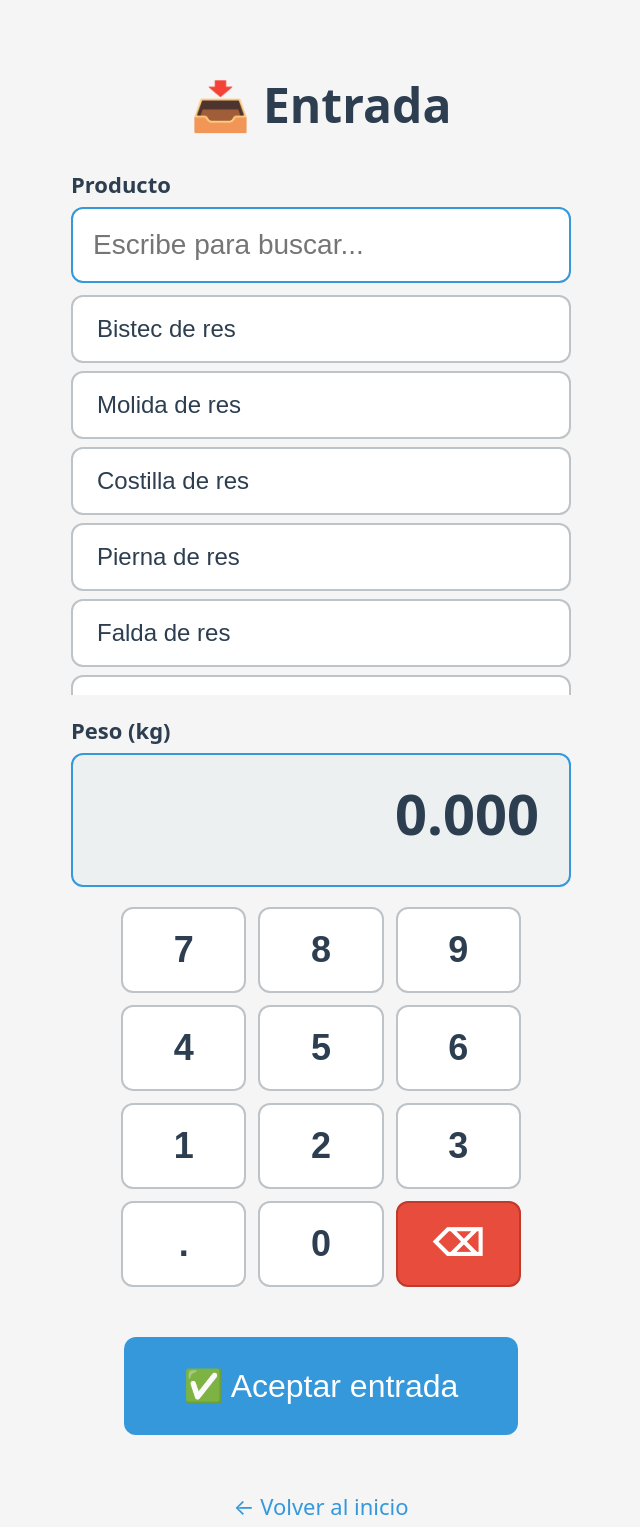
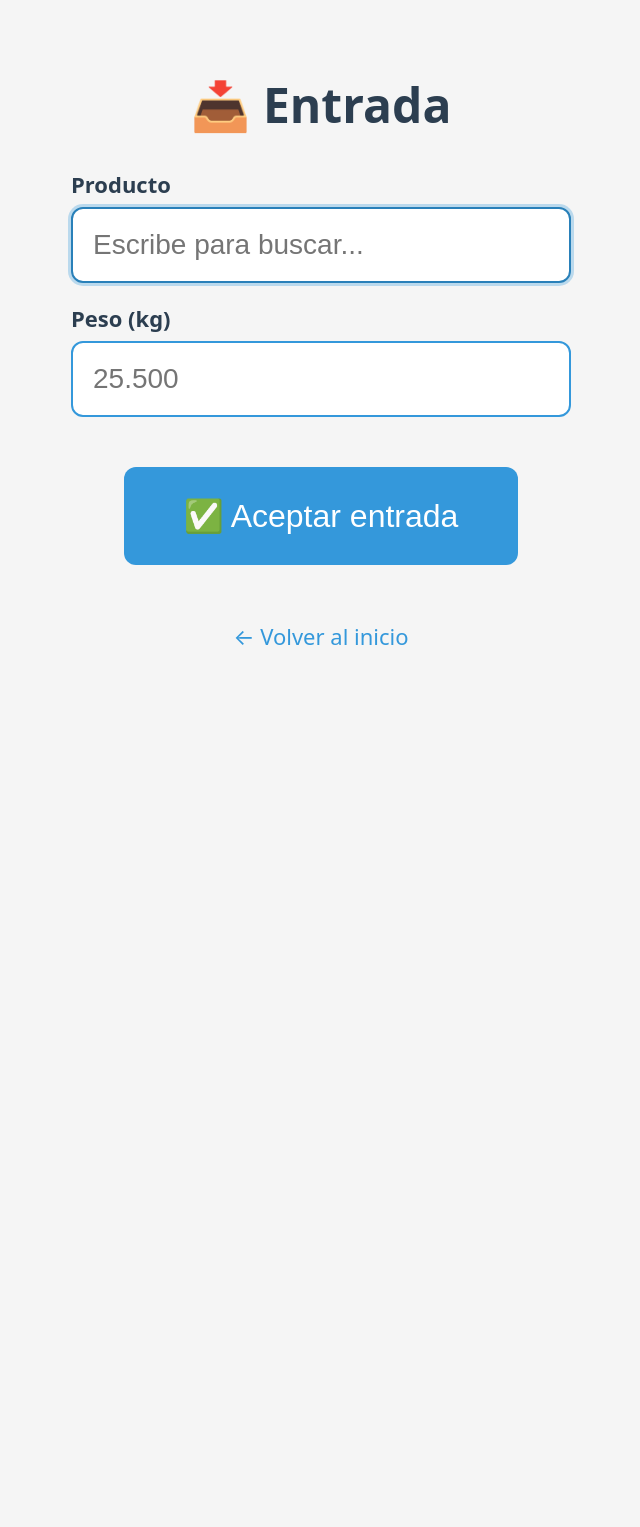
Before and after one commit to Histery/Meatlam_page, a Flask app: page /entrada in a window 1280 px wide. Shown: the top 1527 px of the page, without its empty margins (319-959 px from the left). After the commit the page ends 645 px from the top, so only its background shows below. Run offline with Flask 3, Linux system fonts and the light colour scheme.

Commit message:
Mejorar buscador de productos con navegación por teclado y estilos

```diff
--- a/static/entrada.js
+++ b/static/entrada.js
@@ -1,119 +1,106 @@
-// ===== Buscador de productos =====
 const inputProducto = document.getElementById('producto');
+const inputPeso = document.getElementById('peso');
 const divSugerencias = document.getElementById('sugerencias');
-let productosCache = [];
+const resultado = document.getElementById('resultado');
 
-async function cargarSugerencias(q) {
+let resultados = [];      // lista actual de sugerencias
+let indiceActivo = -1;    // cuál está resaltada (-1 = ninguna)
+let productoSeleccionado = false;  // para saber si ya eligió uno
+
+// ===== Buscar y mostrar sugerencias =====
+async function buscar(q) {
+    if (q === '') {
+        ocultarSugerencias();
+        return;
+    }
     try {
-        const url = q ? '/api/productos?q=' + encodeURIComponent(q) : '/api/productos';
-        const respuesta = await fetch(url);
-        const lista = await respuesta.json();
-        mostrarSugerencias(lista, q);
+        const respuesta = await fetch('/api/productos?q=' + encodeURIComponent(q));
+        resultados = await respuesta.json();
+        indiceActivo = -1;
+        renderSugerencias(q);
     } catch (error) {
         console.error('Error buscando:', error);
     }
 }
 
-function mostrarSugerencias(lista, q) {
+function renderSugerencias(q) {
     divSugerencias.innerHTML = '';
-    lista.forEach(function(nombre) {
+
+    if (resultados.length === 0) {
+        ocultarSugerencias();
+        return;
+    }
+
+    resultados.forEach(function(nombre, i) {
         const btn = document.createElement('button');
         btn.className = 'sugerencia';
         btn.type = 'button';
-        // Resaltar la coincidencia
-        if (q) {
-            const idx = nombre.toLowerCase().indexOf(q.toLowerCase());
-            if (idx >= 0) {
-                btn.innerHTML =
-                    nombre.slice(0, idx) +
-                    '<span class="coincide">' + nombre.slice(idx, idx + q.length) + '</span>' +
-                    nombre.slice(idx + q.length);
-            } else {
-                btn.textContent = nombre;
-            }
+        btn.dataset.indice = i;
+
+        // Resaltar coincidencia
+        const idx = nombre.toLowerCase().indexOf(q.toLowerCase());
+        if (idx >= 0) {
+            btn.innerHTML =
+                nombre.slice(0, idx) +
+                '<span class="coincide">' + nombre.slice(idx, idx + q.length) + '</span>' +
+                nombre.slice(idx + q.length);
         } else {
             btn.textContent = nombre;
         }
+
         btn.addEventListener('click', function() {
-            inputProducto.value = nombre;
-            divSugerencias.innerHTML = '';
+            seleccionar(i);
         });
+
         divSugerencias.appendChild(btn);
+    });
+
+    divSugerencias.classList.remove('oculto');
+}
+
+function ocultarSugerencias() {
+    divSugerencias.classList.add('oculto');
+    divSugerencias.innerHTML = '';
+    resultados = [];
+    indiceActivo = -1;
+}
+
+function actualizarActiva() {
+    const botones = divSugerencias.querySelectorAll('.sugerencia');
+    botones.forEach(function(b, i) {
+        if (i === indiceActivo) {
+            b.classList.add('activa');
+            // Asegurar que se vea si hay scroll
+            b.scrollIntoView({ block: 'nearest' });
+        } else {
+            b.classList.remove('activa');
+        }
     });
 }
 
-inputProducto.addEventListener('input', function() {
-    const q = inputProducto.value.trim();
-    cargarSugerencias(q);
-});
-
-// Cargar favoritos al entrar
-cargarSugerencias('');
-
-// ===== Teclado numérico =====
-let pesoTexto = '';  // lo que se va tecleando como texto
-const displayPeso = document.getElementById('display-peso');
-
-function actualizarDisplay() {
-    if (pesoTexto === '') {
-        displayPeso.textContent = '0.000';
-    } else {
-        // Si termina en punto, mostrar el punto tal cual
-        if (pesoTexto.endsWith('.')) {
-            displayPeso.textContent = pesoTexto;
-        } else {
-            // Formatear con 3 decimales solo si ya hay punto
-            const num = parseFloat(pesoTexto);
-            if (isNaN(num)) {
-                displayPeso.textContent = '0.000';
-            } else if (pesoTexto.includes('.')) {
-                displayPeso.textContent = pesoTexto;
-            } else {
-                displayPeso.textContent = pesoTexto;
-            }
-        }
-    }
+function seleccionar(i) {
+    if (i < 0 || i >= resultados.length) return;
+    inputProducto.value = resultados[i];
+    productoSeleccionado = true;
+    ocultarSugerencias();
+    inputPeso.focus();  // saltar directo al peso
 }
 
-document.querySelectorAll('.tecla').forEach(function(tecla) {
-    tecla.addEventListener('click', function() {
-        const num = tecla.getAttribute('data-num');
-        const accion = tecla.getAttribute('data-accion');
-
-        if (accion === 'borrar') {
-            pesoTexto = pesoTexto.slice(0, -1);
-        } else if (num === '.') {
-            // Solo un punto decimal
-            if (!pesoTexto.includes('.')) {
-                if (pesoTexto === '') pesoTexto = '0';
-                pesoTexto += '.';
-            }
-        } else {
-            // Evitar más de 3 decimales
-            if (pesoTexto.includes('.')) {
-                const decimales = pesoTexto.split('.')[1];
-                if (decimales.length >= 3) return;
-            }
-            pesoTexto += num;
-        }
-        actualizarDisplay();
-    });
-});
-
-// ===== Botón Aceptar =====
-document.getElementById('btn-aceptar').addEventListener('click', async function() {
-    const producto = document.getElementById('producto').value.trim();
-    const peso = parseFloat(pesoTexto);
-    const resultado = document.getElementById('resultado');
+// ===== Enviar al backend =====
+async function enviarEntrada() {
+    const producto = inputProducto.value.trim();
+    const peso = parseFloat(inputPeso.value);
 
     if (!producto) {
         resultado.textContent = '⚠️ Falta el producto';
         resultado.style.color = '#e67e22';
+        inputProducto.focus();
         return;
     }
     if (isNaN(peso) || peso <= 0) {
         resultado.textContent = '⚠️ El peso debe ser mayor a 0';
         resultado.style.color = '#e67e22';
+        inputPeso.focus();
         return;
     }
 
@@ -132,9 +119,12 @@ document.getElementById('btn-aceptar').addEventListener('click', async function(
         if (datos.ok) {
             resultado.textContent = '✅ ' + datos.mensaje;
             resultado.style.color = '#27ae60';
-            document.getElementById('producto').value = '';
-            pesoTexto = '';
-            actualizarDisplay();
+            // Limpiar y volver al producto
+            inputProducto.value = '';
+            inputPeso.value = '';
+            productoSeleccionado = false;
+            ocultarSugerencias();
+            inputProducto.focus();
         } else {
             resultado.textContent = '❌ Error en el servidor';
             resultado.style.color = '#c0392b';
@@ -143,7 +133,57 @@ document.getElementById('btn-aceptar').addEventListener('click', async function(
         resultado.textContent = '❌ No se pudo conectar: ' + error.message;
         resultado.style.color = '#c0392b';
     }
+}
+
+// ===== Eventos del input producto =====
+inputProducto.addEventListener('input', function() {
+    productoSeleccionado = false;
+    const q = inputProducto.value.trim();
+    buscar(q);
 });
 
-// Inicializar
-actualizarDisplay();
+inputProducto.addEventListener('keydown', function(e) {
+    const hayLista = !divSugerencias.classList.contains('oculto') && resultados.length > 0;
+
+    if (e.key === 'ArrowDown') {
+        e.preventDefault();
+        if (hayLista) {
+            indiceActivo = (indiceActivo + 1) % resultados.length;
+            actualizarActiva();
+        }
+    } else if (e.key === 'ArrowUp') {
+        e.preventDefault();
+        if (hayLista) {
+            indiceActivo = (indiceActivo - 1 + resultados.length) % resultados.length;
+            actualizarActiva();
+        }
+    } else if (e.key === 'Enter') {
+        e.preventDefault();
+        if (hayLista && indiceActivo >= 0) {
+            // Selecciona el resaltado
+            seleccionar(indiceActivo);
+        } else if (hayLista && indiceActivo === -1) {
+            // Sin resaltado pero hay lista: elegir el primero
+            seleccionar(0);
+        } else {
+            // Sin lista: enviar (el foco ya está en producto y hay algo escrito)
+            enviarEntrada();
+        }
+    } else if (e.key === 'Escape') {
+        ocultarSugerencias();
+    }
+});
+
+// ===== Eventos del input peso =====
+inputPeso.addEventListener('keydown', function(e) {
+    if (e.key === 'Enter') {
+        e.preventDefault();
+        enviarEntrada();
+    }
+});
+
+// ===== Botón (por si se usa) =====
+document.getElementById('btn-aceptar').addEventListener('click', enviarEntrada);
+
+// Enfocar producto al entrar
+inputProducto.focus();
--- a/static/style.css
+++ b/static/style.css
@@ -127,28 +127,34 @@ button:active {
 .sugerencias {
     display: flex;
     flex-direction: column;
-    gap: 8px;
-    margin-top: 12px;
-    max-height: 400px;
+    gap: 6px;
+    margin-top: 8px;
+    max-height: 320px;
     overflow-y: auto;
+    border-radius: 12px;
+}
+
+.sugerencias.oculto {
+    display: none;
 }
 
 .sugerencia {
-    font-size: 24px;
-    padding: 18px 24px;
+    font-size: 22px;
+    padding: 14px 20px;
     background: #ffffff;
     color: #2c3e50;
     border: 2px solid #bdc3c7;
-    border-radius: 12px;
+    border-radius: 10px;
     text-align: left;
     cursor: pointer;
     margin: 0;
     font-weight: normal;
 }
 
-.sugerencia:active {
+.sugerencia.activa {
     background: #3498db;
     color: white;
+    border-color: #2980b9;
 }
 
 .sugerencia .coincide {
@@ -156,38 +162,9 @@ button:active {
     font-weight: bold;
     padding: 0 2px;
     border-radius: 3px;
+    color: #2c3e50;
 }
 
-.sugerencias {
-    display: flex;
-    flex-direction: column;
-    gap: 8px;
-    margin-top: 12px;
-    max-height: 400px;
-    overflow-y: auto;
+.sugerencia.activa .coincide {
+    background: #f39c12;
 }
-
-.sugerencia {
-    font-size: 24px;
-    padding: 18px 24px;
-    background: #ffffff;
-    color: #2c3e50;
-    border: 2px solid #bdc3c7;
-    border-radius: 12px;
-    text-align: left;
-    cursor: pointer;
-    margin: 0;
-    font-weight: normal;
-}
-
-.sugerencia:active {
-    background: #3498db;
-    color: white;
-}
-
-.sugerencia .coincide {
-    background: #f1c40f;
-    font-weight: bold;
-    padding: 0 2px;
-    border-radius: 3px;
-}
--- a/templates/entrada.html
+++ b/templates/entrada.html
@@ -13,33 +13,17 @@
     <div class="campo">
     <label>Producto</label>
     <input type="text" id="producto" placeholder="Escribe para buscar..." autocomplete="off">
-    <div id="sugerencias" class="sugerencias"></div>
+    <div id="sugerencias" class="sugerencias oculto"></div>
 </div>
 
-    <div class="campo">
+<div class="campo">
     <label>Peso (kg)</label>
-    <div id="display-peso" class="display-peso">0.000</div>
-    <div class="teclado">
-        <button class="tecla" data-num="7">7</button>
-        <button class="tecla" data-num="8">8</button>
-        <button class="tecla" data-num="9">9</button>
-        <button class="tecla" data-num="4">4</button>
-        <button class="tecla" data-num="5">5</button>
-        <button class="tecla" data-num="6">6</button>
-        <button class="tecla" data-num="1">1</button>
-        <button class="tecla" data-num="2">2</button>
-        <button class="tecla" data-num="3">3</button>
-        <button class="tecla" data-num=".">.</button>
-        <button class="tecla" data-num="0">0</button>
-        <button class="tecla tecla-borrar" data-accion="borrar">⌫</button>
-    </div>
+    <input type="number" id="peso" step="0.001" inputmode="decimal" placeholder="25.500" autocomplete="off">
 </div>
 
-    <button id="btn-aceptar">✅ Aceptar entrada</button>
-
-    <p id="resultado"></p>
-
-    <a href="/" class="volver">← Volver al inicio</a>
+<button id="btn-aceptar">✅ Aceptar entrada</button>
+<p id="resultado"></p>
+<a href="/" class="volver">← Volver al inicio</a>
 
     <script src="{{ url_for('static', filename='entrada.js') }}"></script>
 </body>
```
Also changed, not shown: 1 other file.
